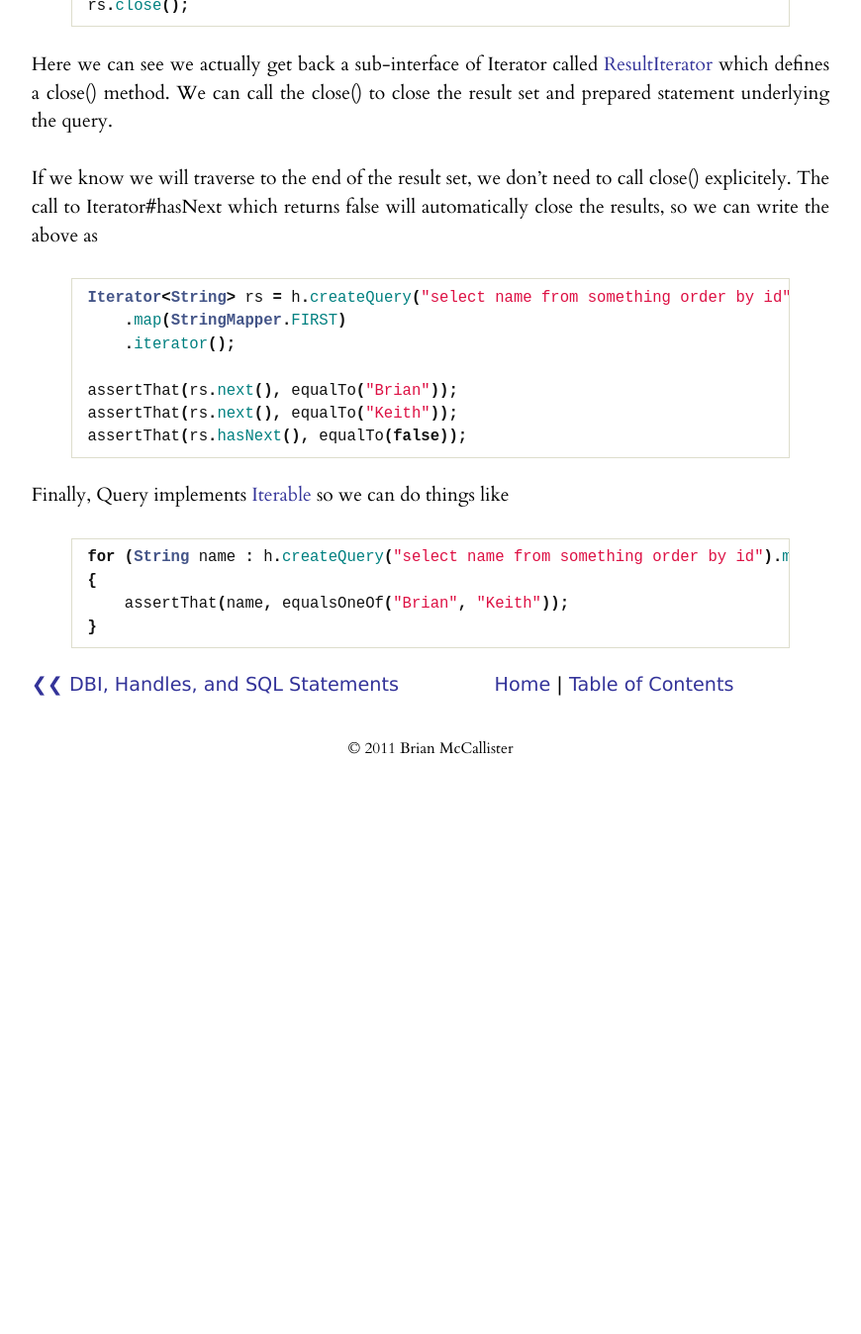
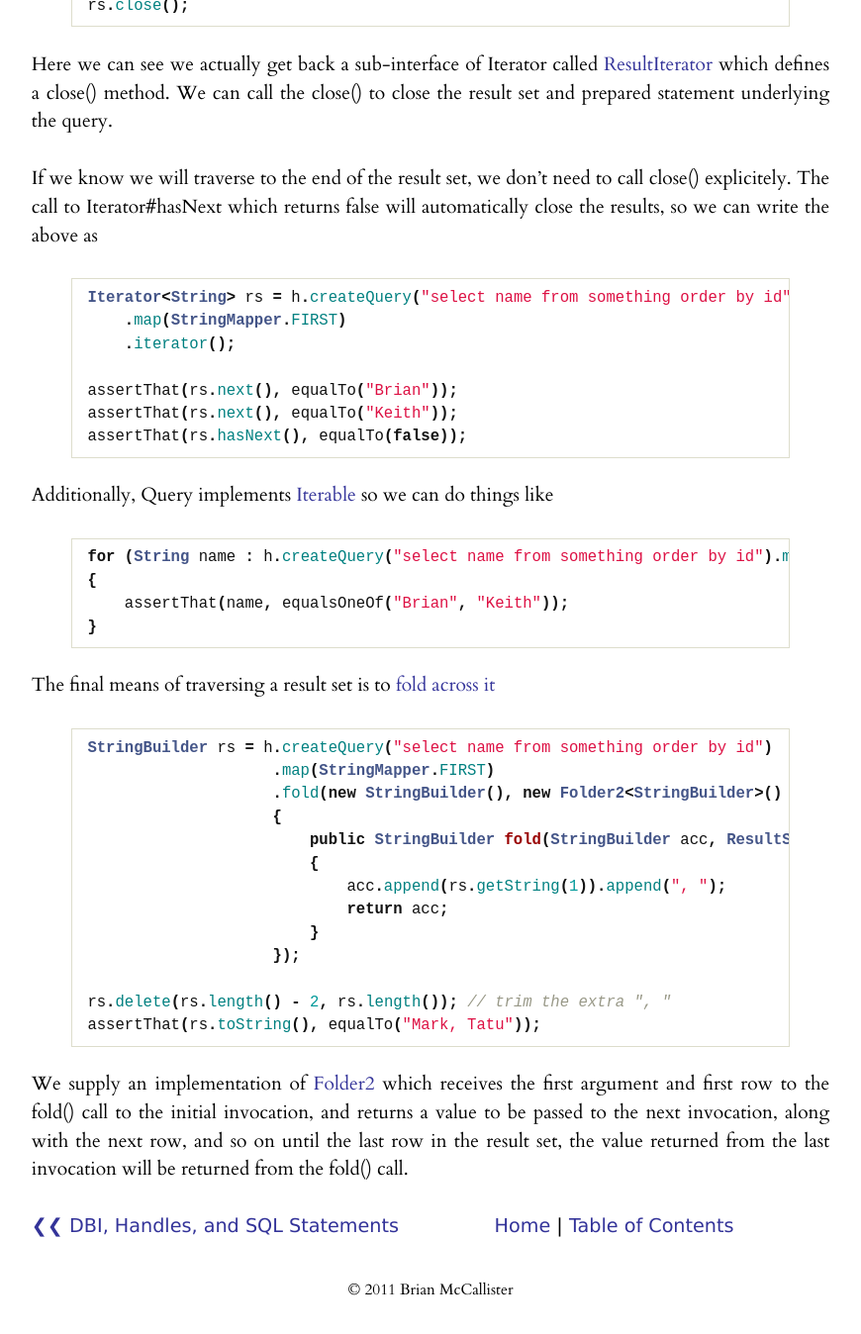
Before and after one commit to jdbi/jdbi-docs, a Jekyll site: the page built from _posts/0800-1-29-fluent_queries.md, in a window 1280 px wide and 1400 px high, scrolled down 1995 px. Shown: the top 1348 px of the window at 99% size, without its empty margins (205-1075 px from the left). Built offline with Jekyll 4.4.1, drawn with Linux system fonts in a browser that asks for light colours; before the commit the page ends 2848 px from its top, so only the background shows below that.

Commit message:
fluent queries

```diff
--- a/_posts/0800-1-29-fluent_queries.md
+++ b/_posts/0800-1-29-fluent_queries.md
@@ -88,7 +88,7 @@ assertThat(rs.next(), equalTo("Keith"));
 assertThat(rs.hasNext(), equalTo(false));
 {% endhighlight %}
 
-Finally, Query implements [Iterable](http://download.oracle.com/javase/6/docs/api/java/lang/Iterable.html) so we can do things like
+Additionally, Query implements [Iterable](http://download.oracle.com/javase/6/docs/api/java/lang/Iterable.html) so we can do things like
 
 {% highlight java %}
 for (String name : h.createQuery("select name from something order by id").map(StringMapper.FIRST))
@@ -96,3 +96,23 @@ for (String name : h.createQuery("select name from something order by id").map(S
     assertThat(name, equalsOneOf("Brian", "Keith"));
 }
 {% endhighlight %}
+
+The final means of traversing a result set is to [fold across it](http://en.wikipedia.org/wiki/Fold_(higher-order_function))
+
+{% highlight java %}
+StringBuilder rs = h.createQuery("select name from something order by id")
+                    .map(StringMapper.FIRST)
+                    .fold(new StringBuilder(), new Folder2<StringBuilder>()
+                    {
+                        public StringBuilder fold(StringBuilder acc, ResultSet rs, StatementContext ctx) throws SQLException
+                        {
+                            acc.append(rs.getString(1)).append(", ");
+                            return acc;
+                        }
+                    });
+
+rs.delete(rs.length() - 2, rs.length()); // trim the extra ", "
+assertThat(rs.toString(), equalTo("Mark, Tatu"));
+{% endhighlight %}
+
+We supply an implementation of [Folder2](http://jdbi.org/maven_site/apidocs/org/skife/jdbi/v2/Folder2.html) which receives the first argument and first row to the fold() call to the initial invocation, and returns a value to be passed to the next invocation, along with the next row, and so on until the last row in the result set, the value returned from the last invocation will be returned from the fold() call.
```
